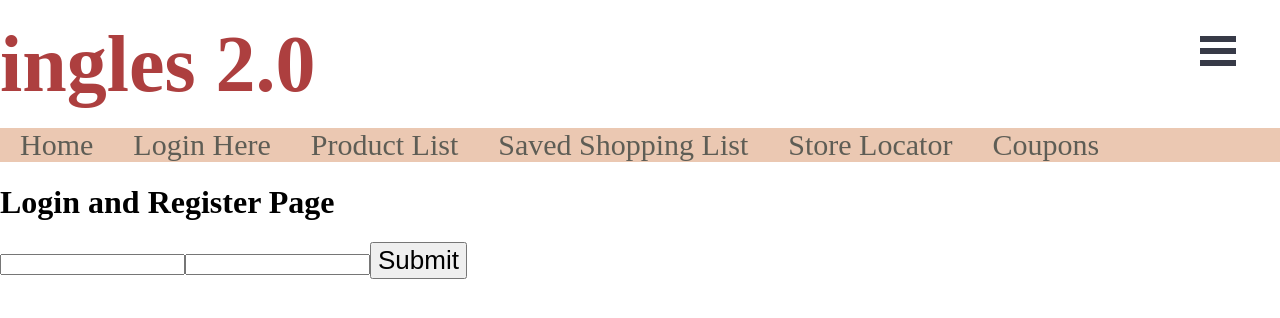
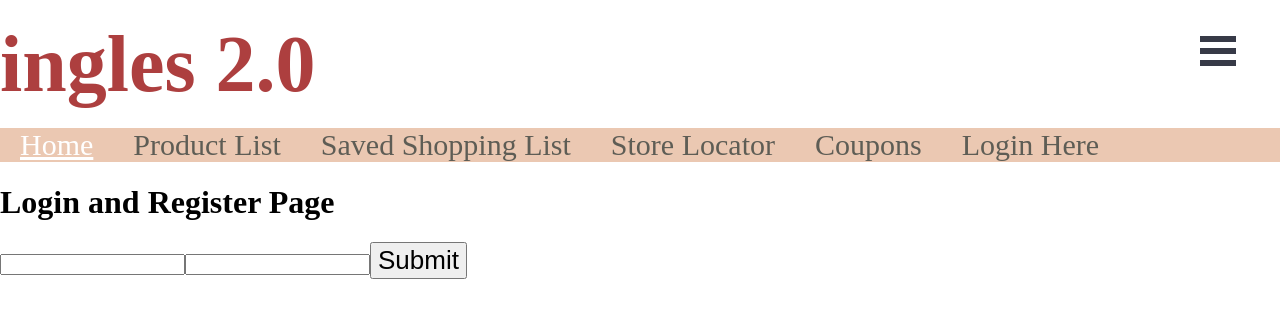
Before and after one commit to stefeifert/Ingles-2.0, a React (Create React App) app in the folder client/: page /login in a window 1280 px wide. In both pictures the pointer is over the link "Home". Shown: the top 318 px of the page. Built offline with nearby package versions, Linux system fonts and the light colour scheme; what google-maps-react would draw is missing.

Commit message:
navbar and sidebar need small work

```diff
--- a/client/src/components/navbar.css
+++ b/client/src/components/navbar.css
@@ -4,9 +4,14 @@ a {
     padding: 15px;
     padding-left: 20px;
     padding-right: 20px;
+    transition: color 0.5s;
 }
 a:link {
     text-decoration: none;
+}
+a:hover {
+    color: white;
+    text-decoration: underline;
 }
 
 button {
--- a/client/src/components/navbar.js
+++ b/client/src/components/navbar.js
@@ -35,11 +35,11 @@ class Navbar extends React.Component {
           ) : (
             <div style = {{backgroundColor: "#EBC8B2"}}>
               <a href="/">Home</a>
-              <a href="/login">Login Here</a>
               <a href="products">Product List</a>
               <a href="shopping-list">Saved Shopping List</a>
               <a href="store-locator">Store Locator</a>
               <a href="coupons">Coupons</a>
+              <a href="/login">Login Here</a>
             </div>
           )}
         </div>
```
